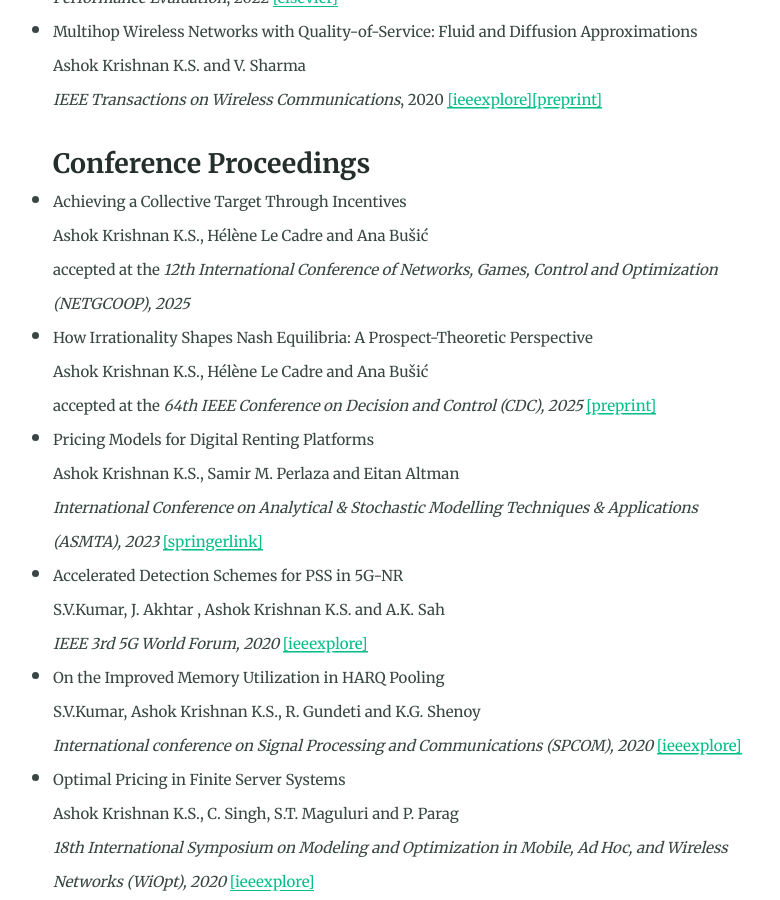
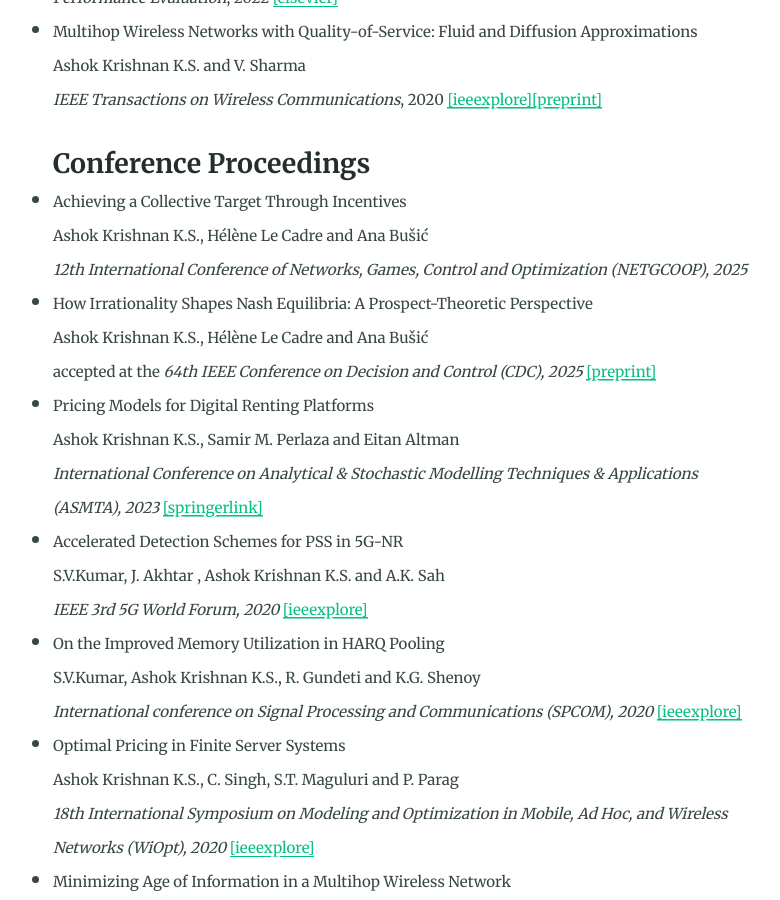
Before and after one commit to ashokkri/ashokkri.github.io, a Jekyll site: the page built from publications.md, in a window 1280 px wide and 900 px high, scrolled down 686 px. Shown: the whole window, without its empty margins (230-1010 px from the left). Built offline with Jekyll 4.4.1, drawn with Linux system fonts in a browser that asks for light colours.

Commit message:
Update publications.md

```diff
--- a/publications.md
+++ b/publications.md
@@ -25,7 +25,7 @@ feature_image: "https://picsum.photos/1300/400?image=989"
 
 - <small> Achieving a Collective Target Through Incentives
    Ashok Krishnan K.S., Hélène Le Cadre and Ana Bušić
-   accepted at the *12th International Conference of Networks, Games, Control and Optimization (NETGCOOP), 2025*
+   *12th International Conference of Networks, Games, Control and Optimization (NETGCOOP), 2025*
 
 - <small>How Irrationality Shapes Nash Equilibria: A Prospect-Theoretic Perspective
    Ashok Krishnan K.S., Hélène Le Cadre and Ana Bušić
```
